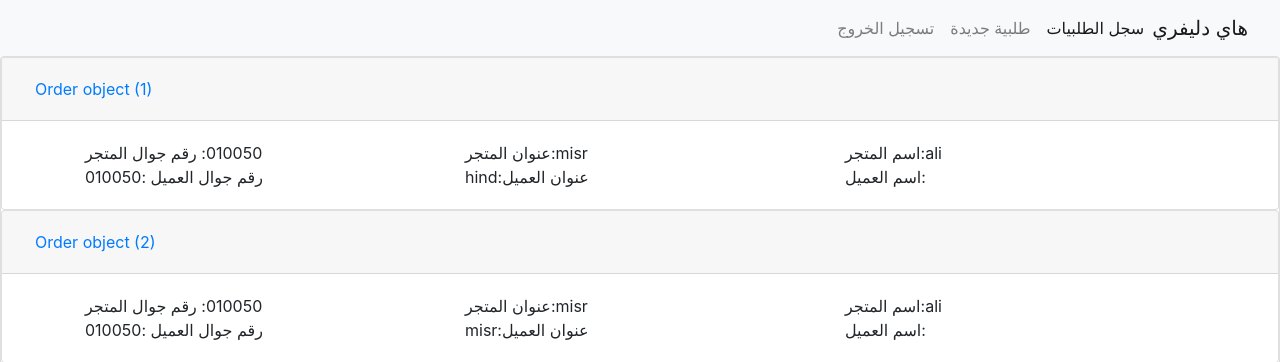
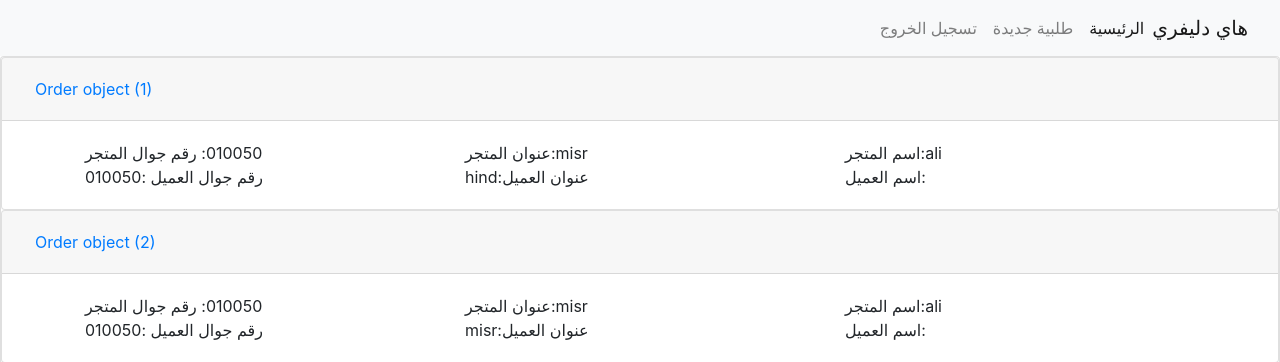
Before and after one commit to Muhammadreda264/hidelivery, a Django app: template delivery/templates/driverorders.html in a window 1280 px wide. Shown: the top 362 px of the page. Run offline with Django 3.2, Linux system fonts and the light colour scheme; the template is opened without the code that fills it: values named after a table or form of the project are taken from there, others are empty; data comes from the database, SQL or seed files in the repository; some libraries are stand-ins or nearby versions.

Commit message:
Update navbar.html

```diff
--- a/delivery/templates/navbar.html
+++ b/delivery/templates/navbar.html
@@ -5,7 +5,7 @@
   </button>
   <div class="collapse navbar-collapse" id="navbarNavAltMarkup">
     <div class="navbar-nav">
-      <a class="nav-item nav-link active" href="{% url 'storehome'  %}">سجل الطلبيات <span class="sr-only">(current)</span></a>
+      <a class="nav-item nav-link active" href="{% url 'home'  %}">الرئيسية <span class="sr-only">(current)</span></a>
       <a class="nav-item nav-link" href="{% url 'neworder' %}">طلبية جديدة</a>
       <a class="nav-item nav-link" href="{% url 'logout' %}">تسجيل الخروج</a>
     </div>
```
